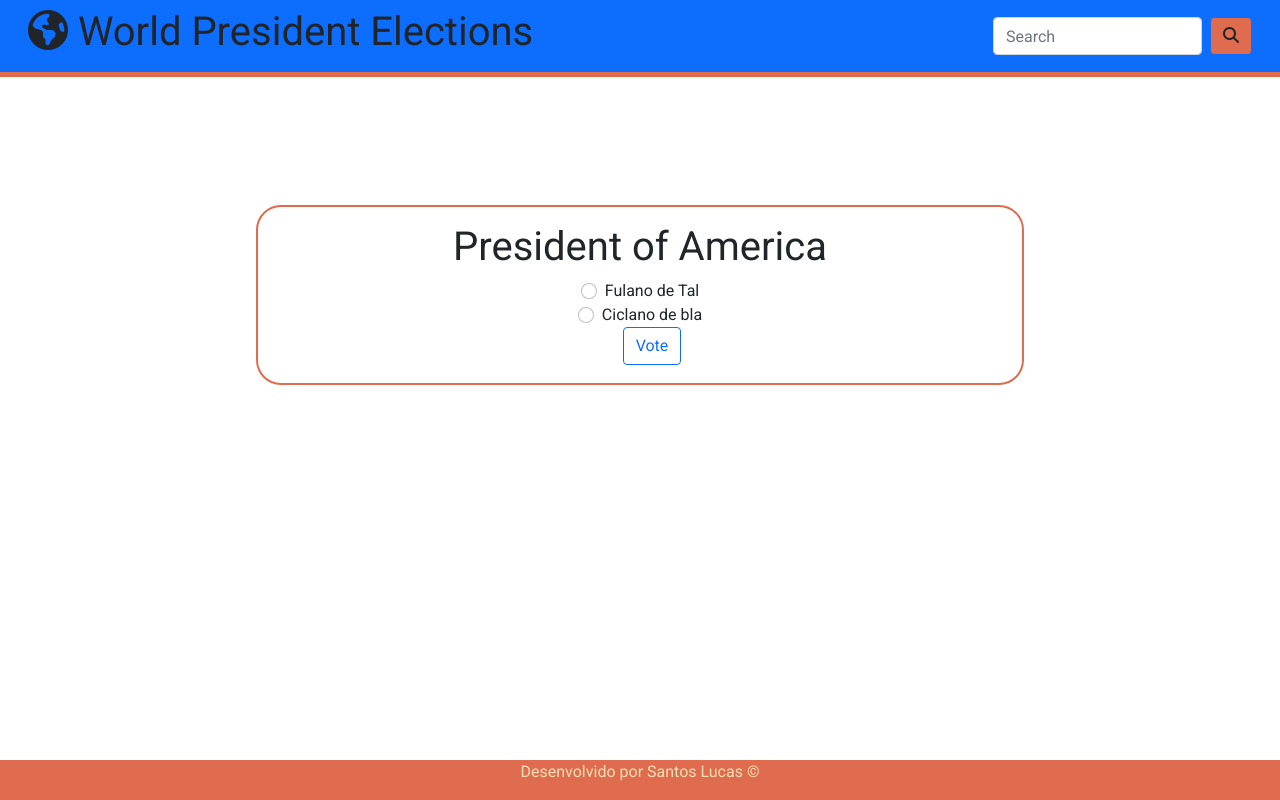
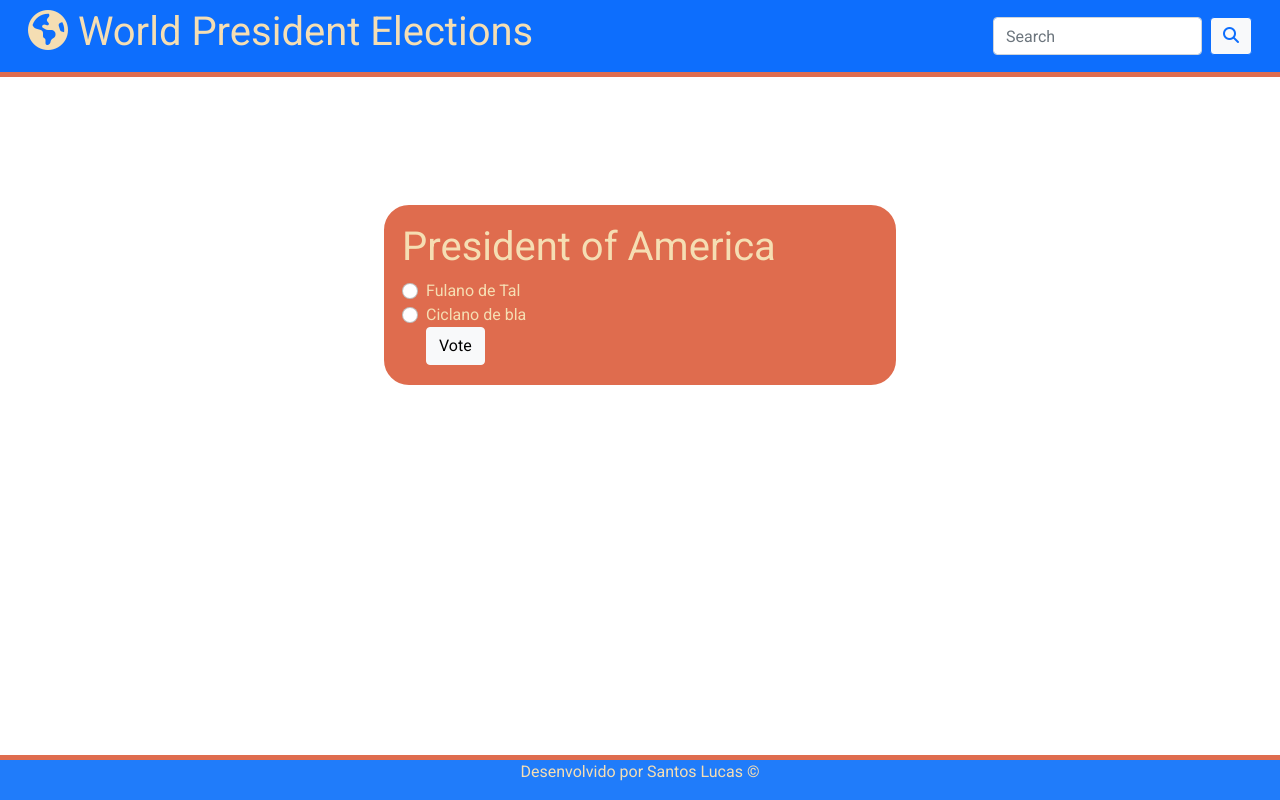
Before and after one commit to LuccaSantos/Django3-tutorial-improved, a Django app: page /polls/1/ in a window 1280 px wide. Run offline with Django 3.2, Linux system fonts and the light colour scheme; data comes from the database, SQL or seed files in the repository; both versions use the stored data as it was after the commit; some libraries are stand-ins or nearby versions.

Commit message:
Finished the style of the tutorial project

```diff
--- a/polls/static/css/style.css
+++ b/polls/static/css/style.css
@@ -3,6 +3,7 @@ body {
     padding: 0;
     box-sizing: border-box;
     font-family: 'Roboto', serif;
+    color: wheat;
 }
 
 .content {
@@ -13,8 +14,8 @@ body {
     background-color: #df6c4e;
 }
 
-.content ul li a {
-    color: wheat;
+a {
+    color: inherit;
     text-decoration: none;
 }
 
@@ -28,17 +29,15 @@ nav {
     border-bottom: 5px solid #df6c4e;
 }
 
-nav .btn {
+
+/* CARD */
+.card {
     background-color: #df6c4e;
-    color: inherit;
-}
-
-/* VOTE */
-.vote {
+    color: wheat;
     margin: 10% auto;
     border-radius: 25px;
     border: 2px solid #df6c4e;
-    width: 60%;
+    width: 40%;
 }
 
 /* FOOTER */
@@ -47,6 +46,7 @@ footer {
     position: absolute;
     bottom: 0;
     width: 100%;
-    background-color: #df6c4e;
+    background-color: #207cfa;
+    border-top: 5px solid #df6c4e;
     color: wheat;
 }
--- a/polls/templates/base.html
+++ b/polls/templates/base.html
@@ -33,7 +33,7 @@
                 <h1><i class="fas fa-globe-americas"></i> World President Elections</h1>
                 <form class="d-flex">
                     <input class="form-control me-2" type="search" placeholder="Search" aria-label="Search">
-                    <button class="btn btn-dark btn-outline-primary" type="submit"><i
+                    <button class="btn btn-light btn-outline-primary" type="submit"><i
                             class="fas fa-search"></i></button>
                 </form>
             </div>
--- a/polls/templates/polls/detail.html
+++ b/polls/templates/polls/detail.html
@@ -3,12 +3,10 @@
 {% load crispy_forms_tags %}
 {% block content %}
 
-<div class="vote card text-center">
+<div class="vote card">
     <div class="card-body">
         <h1 class="card-title">{{ question.question_text }}</h1>
-
         {% if error_message %}<p><strong>{{ error_message }}</strong></p>{% endif %}
-
         <form class="form-check" action="{% url 'polls:vote' question.id %}" method="post">
             {% csrf_token %}
             {% for choice in question.choice_set.all %}
@@ -16,7 +14,7 @@
                 value="{{ choice.id }}">
             <label class="form-check-label" for="choice{{ forloop.counter }}">{{ choice.choice_text }}</label><br>
             {% endfor %}
-            <input class="btn btn-outline-primary" type="submit" value="Vote">
+            <input class="btn btn-light" type="submit" value="Vote">
         </form>
 
     </div>
```
Also changed, not shown: polls/templates/polls/results.html (+13 -10 lines), db.sqlite3.
